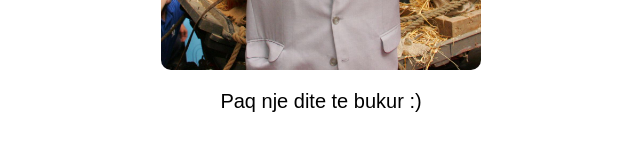
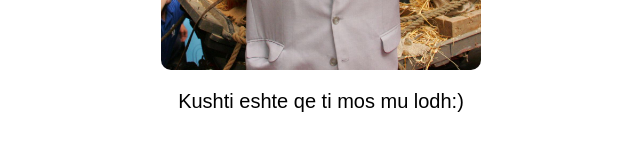
Before and after one commit to Biney07/boys, a plain HTML site: page index.html in a window 1280 px wide. Shown: the part 459-610 px from the top of the page, without its empty margins (319-959 px from the left). Drawn offline with Linux system fonts and the light colour scheme.

Commit message:
Update index.html

```diff
--- a/index.html
+++ b/index.html
@@ -76,7 +76,7 @@
       style="display: flex; flex-direction: column; justify-content: center; align-items: center"
     >
       <img src="borat.JPG" alt="" srcset="" style="height: 320px; border-radius: 10px;" / >
-      <div class="text">Paq nje dite te bukur :)</div>
+      <div class="text">Kushti eshte qe ti mos mu lodh:)</div>
     </div>
   </body>
 </html>
```
